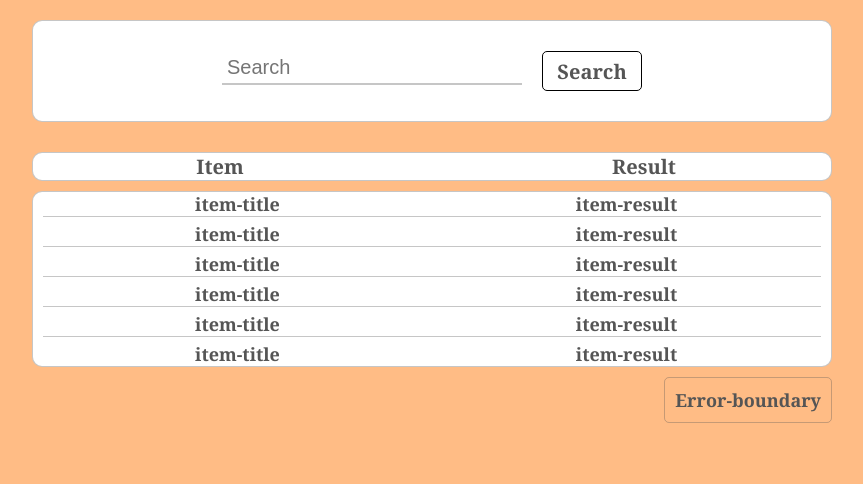
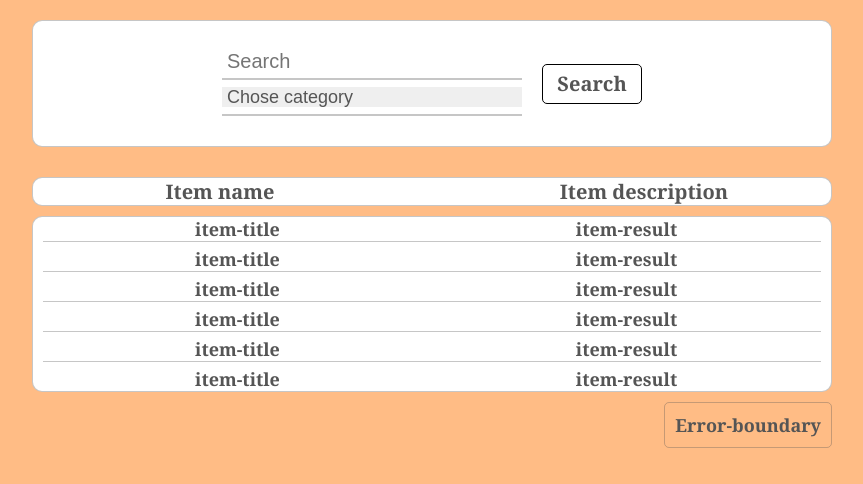
Before and after one commit to RabbitDrew/react, a React (Vite) app in the folder class-components/: page / in a window 1280 px wide. Shown: the top 484 px of the page, without its empty margins (208-1071 px from the left). Built offline with nearby package versions, Linux system fonts and the light colour scheme; no server answers.

Commit message:
feat: create api requests

```diff
--- /dev/null
+++ b/class-components/src/core/api/get-data.ts
@@ -0,0 +1,29 @@
+export const get = async () => {
+    const url = 'http://stapi.co/api/v1/rest/organization/search?name=21st'
+    try {
+        const response = await fetch(url,{method: 'GET'})
+       if (!response.ok) {
+        throw  new Error ('responce hasn`t been got');
+       }
+       const data = await response.json()
+       console.log(data)
+    } catch (err) {
+        console.error(err);
+    }
+}
+
+
+
+class ApiService {
+    categoryEndpont :string
+    searchEndpoint: string
+    constructor (_categoryEndpont: string, _searchEndpoint:string) {
+        this.categoryEndpont = _categoryEndpont
+        this.searchEndpoint = _searchEndpoint
+    }
+
+    private createUrl = ():string => {
+        const url = `https://stapi.co/api/v1/rest/${this.categoryEndpont}/serch?`
+        return url
+    }
+}
--- a/class-components/src/core/components/header/header.tsx
+++ b/class-components/src/core/components/header/header.tsx
@@ -1,6 +1,7 @@
 import './style/header.scss';
-
+import { get } from '../../api/get-data';
 export const Header = () => {
+  get()
   return (
     <>
       <header className="page-header">
@@ -8,6 +9,12 @@ export const Header = () => {
           <div className="header-input__wrapper">
             <input className="header-input" type="text" placeholder="Search" />
             <div className="header-input__style-line"></div>
+
+            <select className='page-header__categories' name="" id="">
+              <option className='category-placeholder' value="" disabled selected hidden>Chose category</option>
+              <option className='category' value="type">Type</option>
+            </select>
+            <div className="header-select__style-line"></div>
           </div>
 
           <div className="header-search-btn__wrapper">
--- a/class-components/src/core/components/header/style/header.scss
+++ b/class-components/src/core/components/header/style/header.scss
@@ -27,7 +27,8 @@
   .header-input__wrapper {
     display: flex;
     flex-direction: column;
-    gap: 5px;
+    gap: 7px;
+
     .header-input {
       width: 300px;
       height: 20px;
@@ -40,7 +41,7 @@
         outline: none;
       }
 
-      &:focus ~ .header-input__style-line {
+      &:focus~.header-input__style-line {
         background-color: #ffbc85;
       }
     }
@@ -50,7 +51,48 @@
       height: 2px;
       background-color: #55555555;
     }
+
+    .page-header__categories {
+      width: 100%;
+      height: 20px;
+      display: flex;
+      flex-direction: column;
+      align-items: center;
+      gap: 5px;
+      background-color: none;
+      border: none;
+      outline: none;
+      appearance: none;
+      -webkit-appearance: none;
+      -moz-appearance: none;
+      cursor: pointer;
+
+      padding: 0 5px;
+      font-size: 18px;
+      color: #555555;
+
+      .category{
+       font-size: 18px;
+      }
+
+    }
+
+     .header-select__style-line {
+      width: 100%;
+      height: 2px;
+      background-color: #55555555;
+    }
+
+    .page-header__categories:hover + .header-select__style-line {
+      background-color: #ffbc85;
+    }
+
+    .page-header__categories:focus + .header-select__style-line {
+      visibility: hidden;
+    }
+
   }
+
 
   .header-search-btn__wrapper {
     .search-btn {
@@ -64,10 +106,12 @@
 
       cursor: pointer;
       transition: background-color .2s ease-in-out;
+
       .search-btn-title {
         font-size: 20px;
       }
     }
+
     .search-btn:hover {
       background-color: #ffbc85;
     }
--- a/class-components/src/core/components/result-list/result-list.tsx
+++ b/class-components/src/core/components/result-list/result-list.tsx
@@ -4,8 +4,8 @@ export const ResultList = () => {
     <>
       <main className="result-list__wrapper">
         <section className="result-list__header">
-          <h2 className="result-list-header-title">Item</h2>
-          <h2 className="result-list-header-title">Result</h2>
+          <h2 className="result-list-header-title">Item name</h2>
+          <h2 className="result-list-header-title">Item description</h2>
         </section>
 
         <section className="rersult-list__body">
@@ -46,6 +46,7 @@ export const ResultList = () => {
 
                 <h2 className="result-list-title">item-result</h2>
             </li>
+
           </ul>
         </section>
 
```
Also changed, not shown: 1 other file (tests, documents, lock files or other folders).
